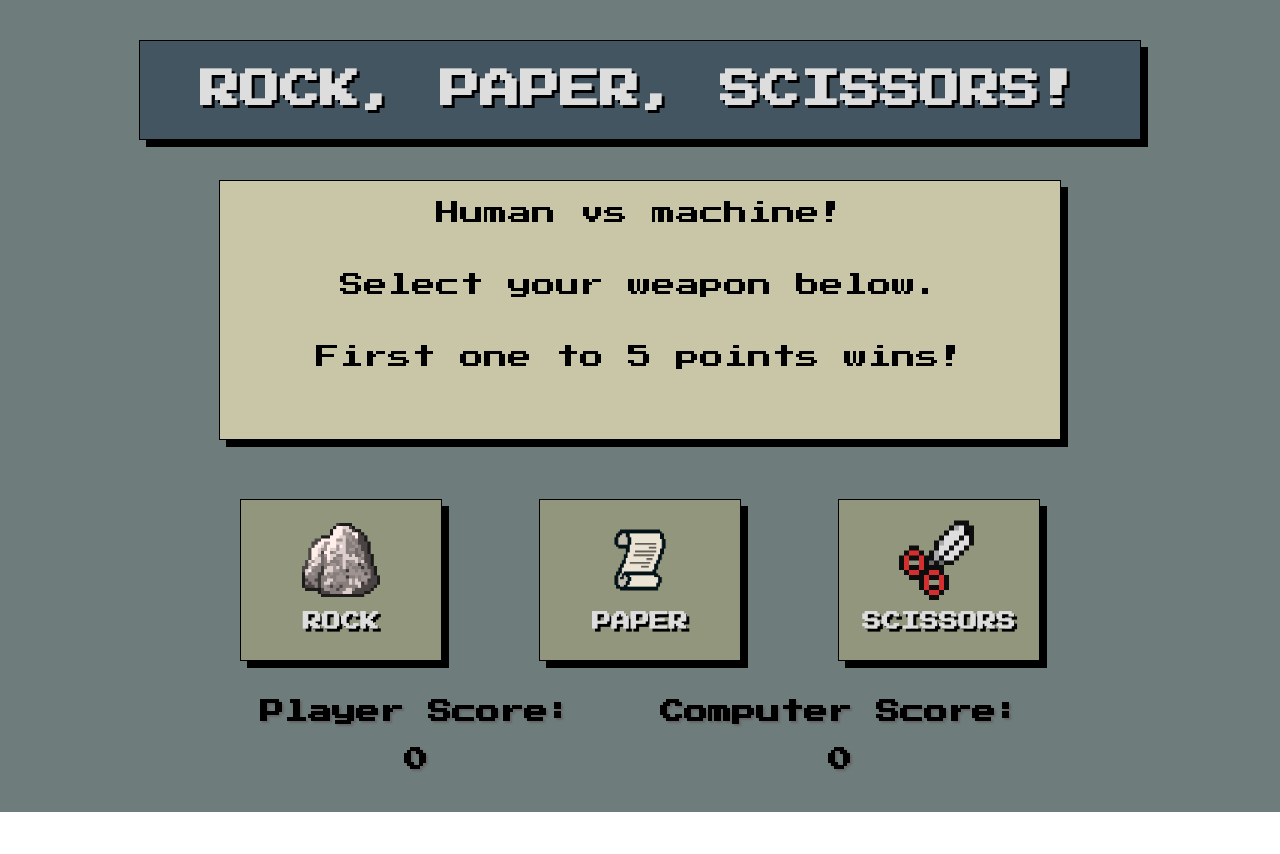
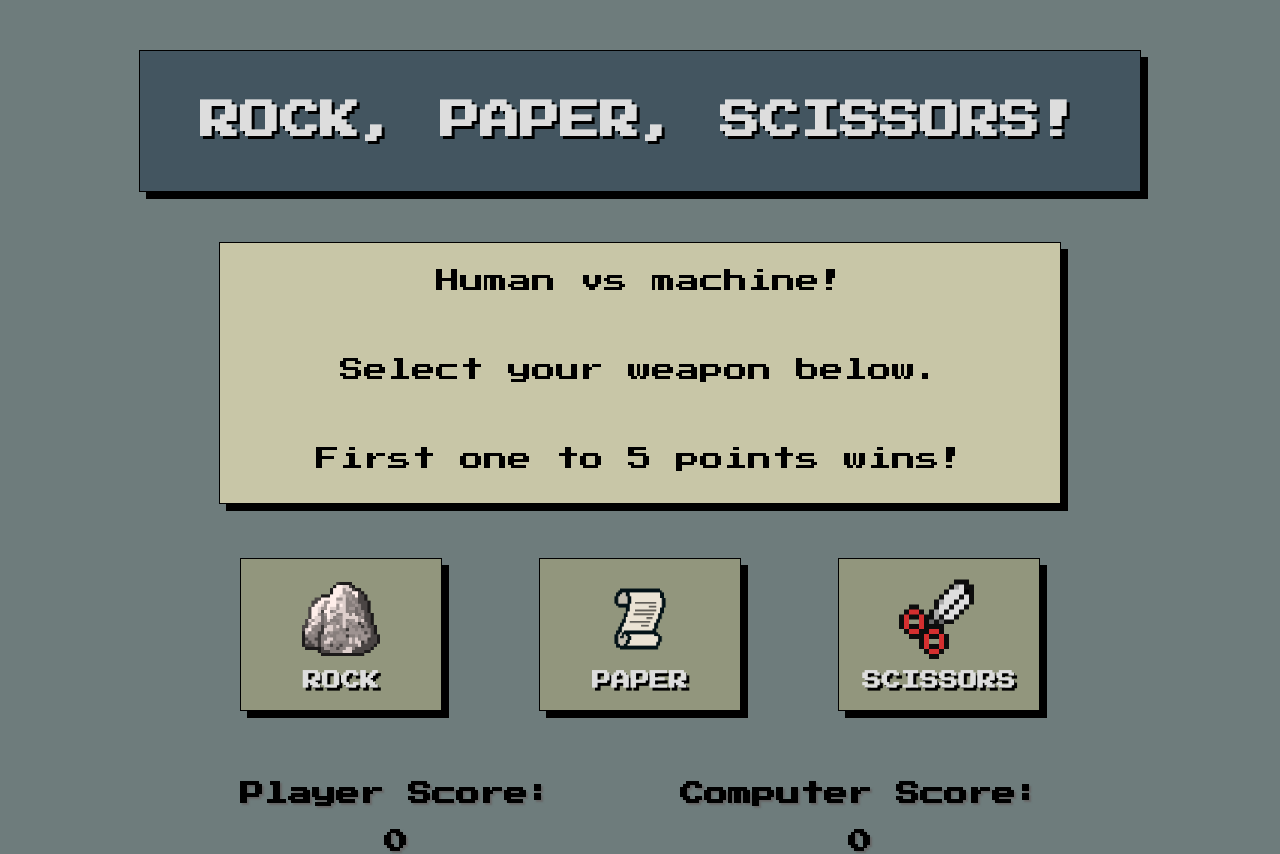
Before and after one commit to dblinkhorn/rockPaperScissors, a plain HTML site: page index.html in a window 1280 px wide. Before the commit the page ends 812 px from the top, so only its background shows below. Drawn offline with Linux system fonts and the light colour scheme.

Commit message:
fixed grid row heights to match with padding & margins.

```diff
--- a/main.css
+++ b/main.css
@@ -3,17 +3,26 @@
     margin: 0;
 }
 
+html,
+body {
+    box-sizing: border-box;
+}
+
 .container {
     display: grid;
     grid-template-columns: 100%;
-    grid-template-rows: 140px 300px 120px auto;
+    grid-template-rows: 192px 312px 203px auto;
     font-family: 'Press Start 2P', cursive;
     color: #DDD;
     background-color: #6e7c7c;
     justify-items: center;
     min-height: 100vh;
+    padding: 0;
+    margin: 0;
 }
+
  .header {
+     margin-top: 50px;
      grid-column: 1/2;
      grid-row: 1/2;
      display: grid;
@@ -28,11 +37,12 @@
      border-style: solid;
      border-width: 1px;
      border-color: #000;
-     margin-top: 40px;
+     height: 140px;
  }
 
  .status {
-     margin-top: 40px;
+     display: grid;
+     margin-top: 50px;
      grid-row: 2/3;
      padding: 20px;
      background-color: #c8c6a7;
@@ -43,10 +53,11 @@
      box-shadow: 7px 7px 0 0 #000;
      font-size: 1.5em;
      color: #000;
+     height: 220px;
  }
 
  .buttons {
-     margin-top: 40px;
+     margin-top: 50px;
      grid-row: 3/4;
      display: flex;
      justify-content: space-between;
@@ -56,7 +67,7 @@
      font-weight: bold;
      font-size: 1.2em;
      color: #DDD;
-     height: 200px;
+     height: 160px;
  }
 
  img {
@@ -78,22 +89,16 @@
     transition: all 0.7s ease;
     padding-top: 20px;
     padding-bottom: 20px;
-    height: 120px;
- }
-
- a {
-     color: #DDD;
-     text-decoration: none;
+    color: #DDD;
+    text-decoration: none;
  }
 
  .score {
      grid-row: 4/5;
      display: flex;
      justify-content: space-between;
-     margin-top: 100px;
-     align-items: center;
      text-align: center;
-     padding: 20px;
+     margin-top: 75px;
      width: 800px;
      color: #000;
      font-weight: bold;
@@ -101,9 +106,8 @@
 
  .player,
  .computer {
-    font-size: 1.5em;
-    padding: 20px;
-    text-shadow: 2px 2px 2px #666;
+     font-size: 1.5em;
+     text-shadow: 2px 2px 2px #666;
  }
 
  .grow {
@@ -119,3 +123,8 @@
     transform: scale(.99);
     box-shadow: 7px 7px 0 0 #000;
 }
+
+a {
+    text-decoration: none;
+    color: #DDD;
+}
```
Also changed, not shown: index.html (+1 -1 lines).
